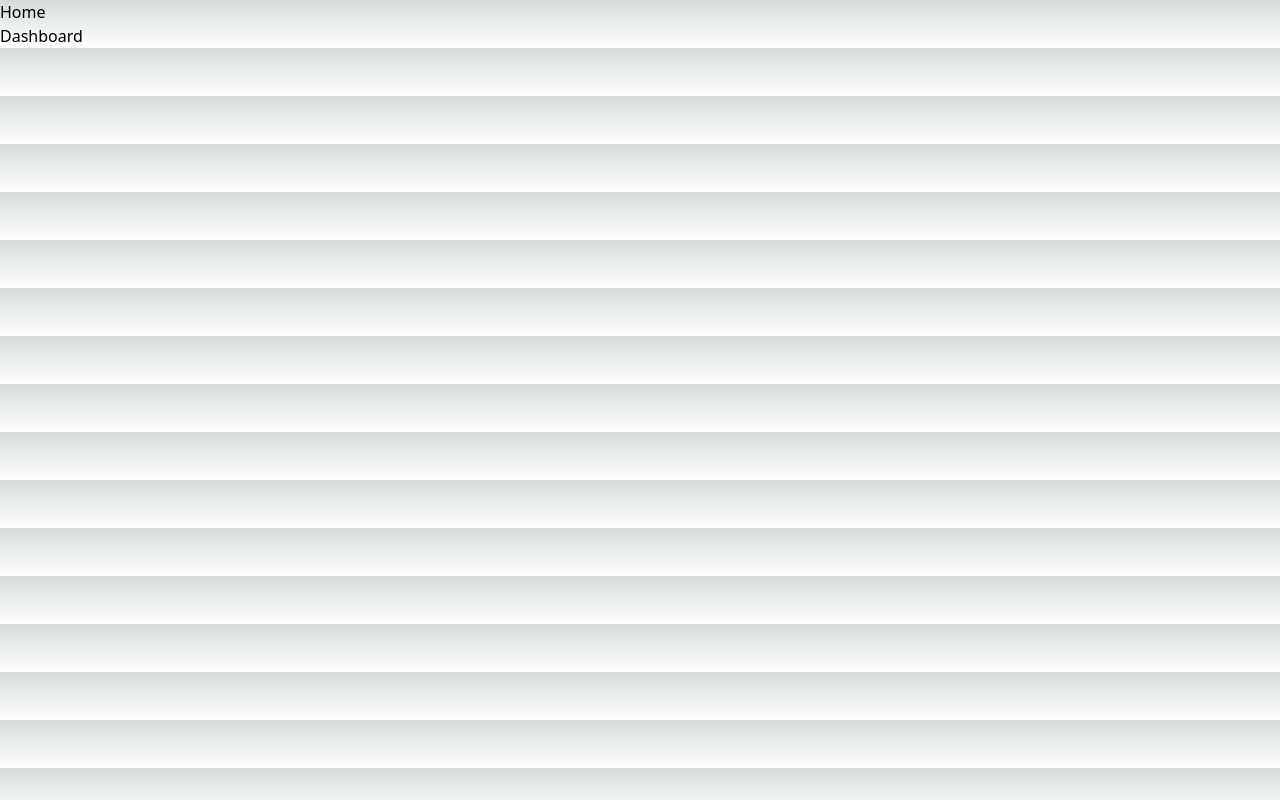
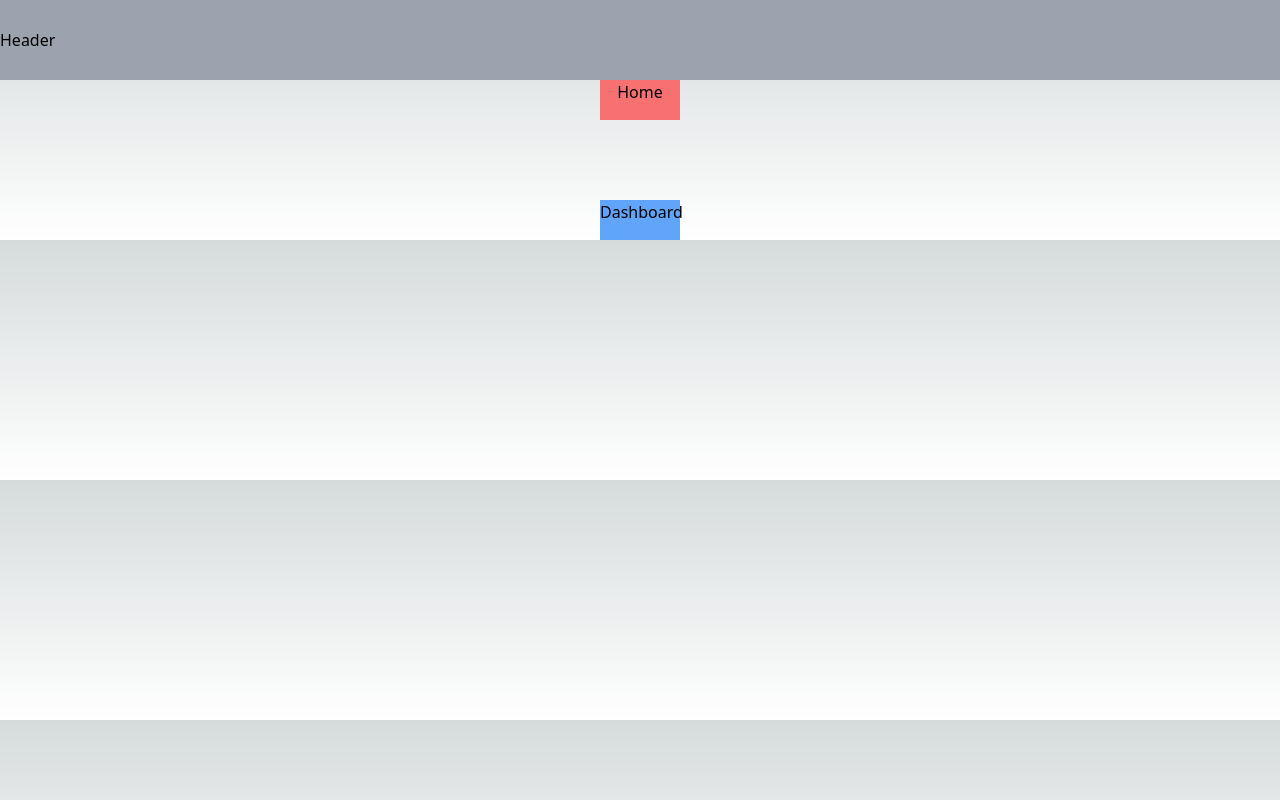
Before and after one commit to ffrezende/next13-boilerplate, a Next.js app: page / in a window 1280 px wide. Built offline with nearby package versions, Linux system fonts and the light colour scheme.

Commit message:
Header template

```diff
--- a/src/app/dashboard/page.tsx
+++ b/src/app/dashboard/page.tsx
@@ -1,15 +1,16 @@
-import Link from "next/link";
+import Link from 'next/link'
 
 export const metadata = {
-  title: "Dashboard",
-};
+  title: 'Dashboard',
+}
 
 export default function Dashboard() {
   return (
-    <div>
-      <h1>Dashboard</h1>
-
-      <Link href={"/"}> Home</Link>
+    <div className="flex flex-col justify-between w-full h-40 items-center">
+      <h1 className="w-20 h-10 bg-blue-400 text-center">Dashboard</h1>
+      <h2 className="w-20 h-10 bg-red-400 text-center">
+        <Link href={'/'}>Home</Link>
+      </h2>
     </div>
-  );
+  )
 }
--- a/src/app/layout.tsx
+++ b/src/app/layout.tsx
@@ -1,29 +1,29 @@
-import "./globals.css";
-import { Inter } from "next/font/google";
+import Header from '@/components/molecules/header'
+import './globals.css'
+import { Inter } from 'next/font/google'
 
-const inter = Inter({ subsets: ["latin"] });
+const inter = Inter({ subsets: ['latin'] })
 
 export const metadata = {
   title: {
-    template: "%s | Boiler",
-    default: "Acme",
+    template: '%s | Boiler',
+    default: 'Acme',
   },
-  description: "Generated by create next app",
-};
+  description: 'Generated by create next app',
+}
 
-export default function RootLayout({
-  children,
-}: {
-  children: React.ReactNode;
-}) {
+export default function RootLayout({ children }: { children: React.ReactNode }) {
   return (
     <html lang="en">
       <body>
         <header>
           <meta name="viewport" content="width=device-width, initial-scale=1" />
         </header>
-        <main>{children}</main>
+        <main>
+          <Header />
+          {children}
+        </main>
       </body>
     </html>
-  );
+  )
 }
--- a/src/app/page.tsx
+++ b/src/app/page.tsx
@@ -1,11 +1,13 @@
-import Image from "next/image";
-import Link from "next/link";
+import Image from 'next/image'
+import Link from 'next/link'
 
 export default function Home() {
   return (
-    <div>
-      <h1>Home</h1>
-      <Link href={"/dashboard"}>Dashboard</Link>
+    <div className="flex flex-col justify-between w-full h-40 items-center">
+      <h1 className="w-20 h-10 bg-red-400 text-center">Home</h1>
+      <h2 className="w-20 h-10 bg-blue-400 text-center">
+        <Link href={'/dashboard'}>Dashboard</Link>
+      </h2>
     </div>
-  );
+  )
 }
--- /dev/null
+++ b/src/components/molecules/header/index.tsx
@@ -0,0 +1,7 @@
+export default function Header() {
+  return (
+    <div className="flex justify-self-center items-center w-full h-20 bg-gray-400">
+      <div>Header</div>
+    </div>
+  )
+}
```
Also changed, not shown: .prettierrc.json (added), src/app/globals.css (line endings or trailing spaces), 1 other file (tests, documents, lock files or other folders).
